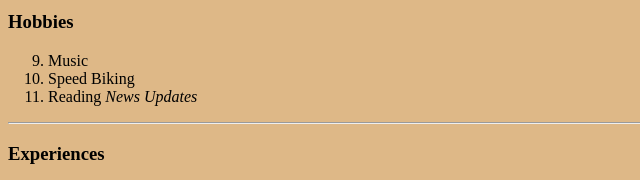
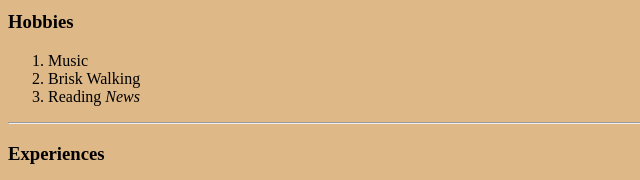
Before and after one commit to atharvakej/CV, a plain HTML site: page index.html in a window 1280 px wide. Shown: the part 571-751 px from the top of the page, 0-640 px from the left. Drawn offline with Linux system fonts and the light colour scheme.

Commit message:
updated some exxperiences and hobbies

```diff
--- a/index.html
+++ b/index.html
@@ -31,10 +31,10 @@
     </ul>
     <hr>
     <h3>Hobbies</h3>
-    <ol start="9">
+    <ol start="1">
         <li>Music</li>
-        <li>Speed Biking</li>
-        <li>Reading <em>News Updates</em></li>
+        <li>Brisk Walking</li>
+        <li>Reading <em>News</em></li>
     </ol>
     <hr>
     <h3>Experiences</h3>
```
